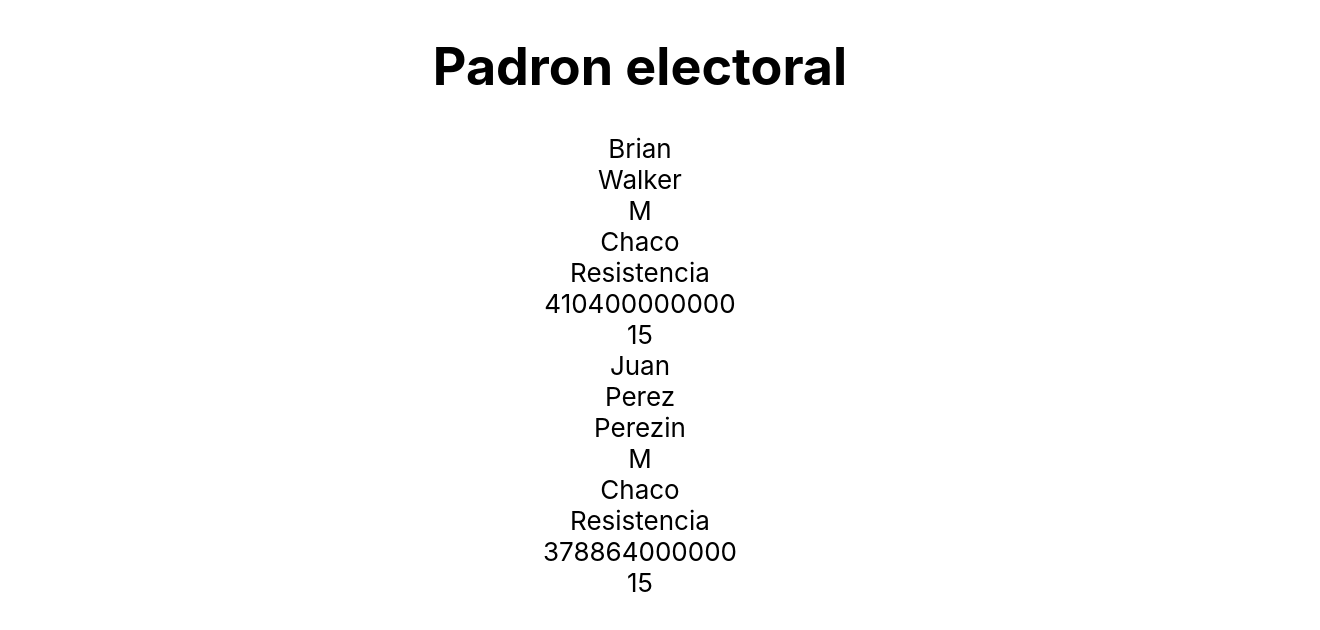
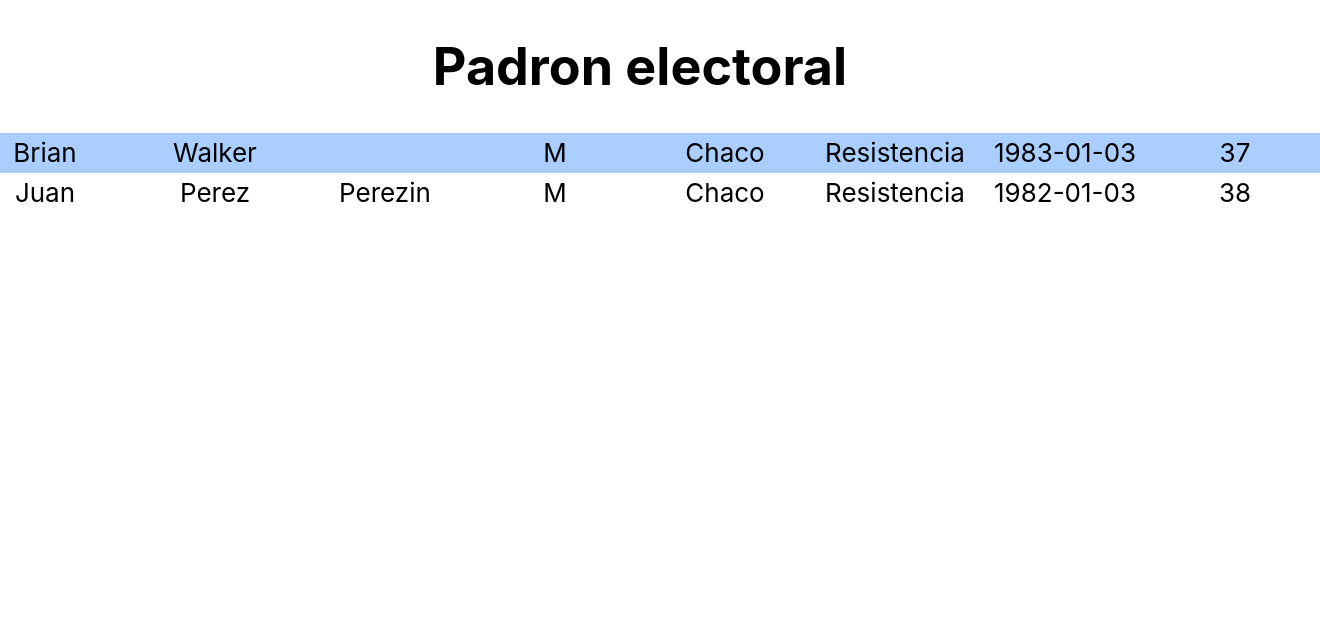
Before and after one commit to justbwalker/padron-electoral, a React (Create React App) app: page / in a window 1280 px wide. Shown: the top 630 px of the page, 1320 px wide, since content can reach past the window. Built offline with nearby package versions, Linux system fonts and the light colour scheme.

Commit message:
Added prop-types library, date functions to person-list-item and some styles

```diff
--- a/package.json
+++ b/package.json
@@ -4,6 +4,7 @@
   "private": true,
   "dependencies": {
     "node-sass": "^4.12.0",
+    "prop-types": "^15.7.2",
     "react": "^16.10.2",
     "react-dom": "^16.10.2",
     "react-scripts": "3.2.0"
--- a/src/components/person-list-item/person-list-item.component.jsx
+++ b/src/components/person-list-item/person-list-item.component.jsx
@@ -1,9 +1,16 @@
 import React from "react";
+import PropTypes from "prop-types";
 
 import "./person-list-item.styles.scss";
 
 const PersonListItem = ({ firstName, lastName, mothersLastName, gender, state, city, birthDate }) => {
-  const age = 15;
+  const getAge = date => {
+    var diff = (Date.now() - new Date(birthDate)) / 1000;
+    diff /= 60 * 60 * 24;
+    return Math.abs(Math.round(diff / 365.25));
+  };
+
+  const age = getAge;
   return (
     <div className="person-list-item">
       <div className="field">{firstName}</div>
@@ -12,10 +19,20 @@ const PersonListItem = ({ firstName, lastName, mothersLastName, gender, state, c
       <div className="field">{gender}</div>
       <div className="field">{state}</div>
       <div className="field">{city}</div>
-      <div className="field">{birthDate}</div>
-      <div className="field">{age}</div>
+      <div className="field">{new Date(birthDate).toISOString().substring(0, 10)}</div>
+      <div className="field">{getAge(age)}</div>
     </div>
   );
 };
 
+PersonListItem.propTypes = {
+  firstName: PropTypes.string.isRequired,
+  lastName: PropTypes.string.isRequired,
+  mothersLastName: PropTypes.string.isRequired,
+  gender: PropTypes.string.isRequired,
+  state: PropTypes.string.isRequired,
+  city: PropTypes.string.isRequired,
+  birthDate: PropTypes.number.isRequired
+};
+
 export default PersonListItem;
--- a/src/components/person-list-item/person-list-item.styles.scss
+++ b/src/components/person-list-item/person-list-item.styles.scss
@@ -0,0 +1,21 @@
+.person-list-item {
+  display: flex;
+  align-items: center;
+  justify-content: space-between;
+  height: 40px;
+  width: 100%;
+  background: rgb(169, 206, 255);
+}
+
+.person-list-item:nth-child(even) {
+  background: #fff;
+}
+
+.field {
+  width: 160px;
+  margin: 1px;
+  padding: 4px;
+  overflow: hidden;
+  display: inline-block;
+  line-height: 40px;
+}
--- a/src/components/person-list/person-list.styles.scss
+++ b/src/components/person-list/person-list.styles.scss
@@ -0,0 +1,4 @@
+.person-list {
+  width: 100%;
+  transition: 500ms;
+}
```
